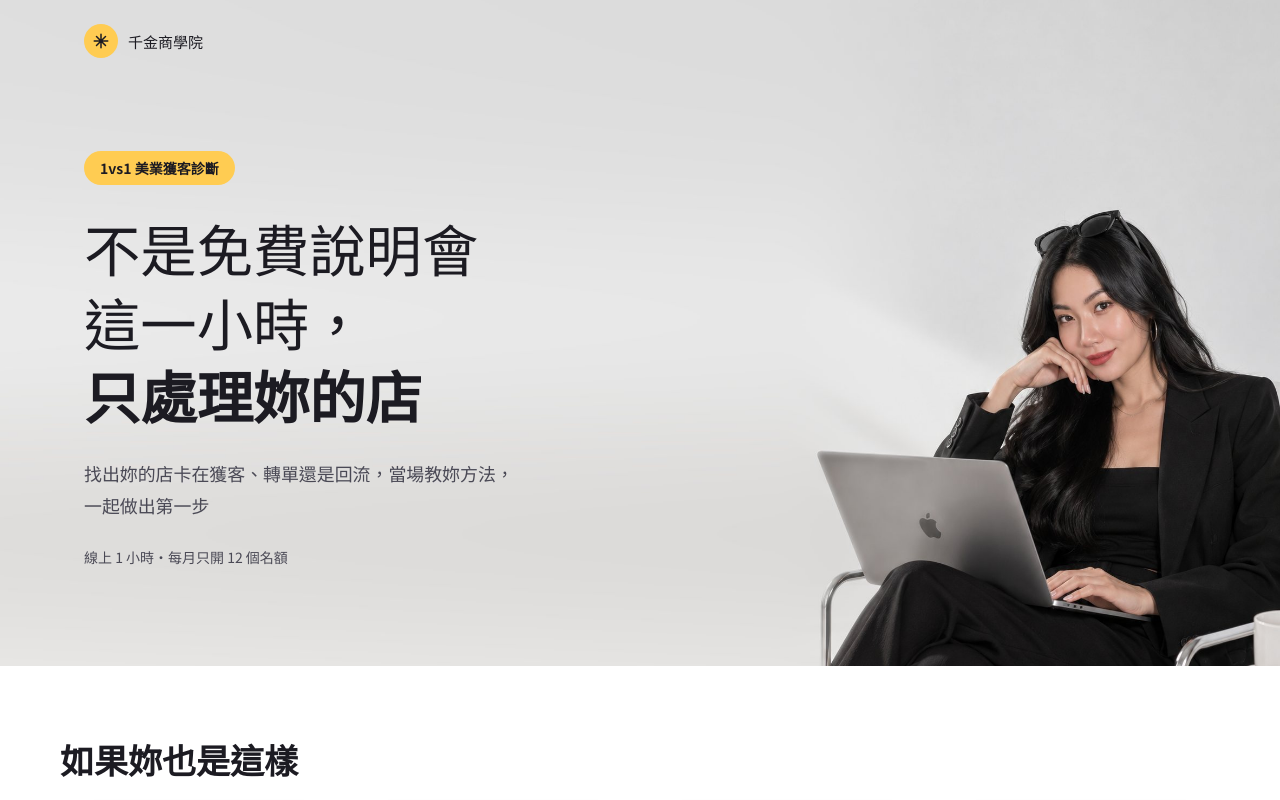
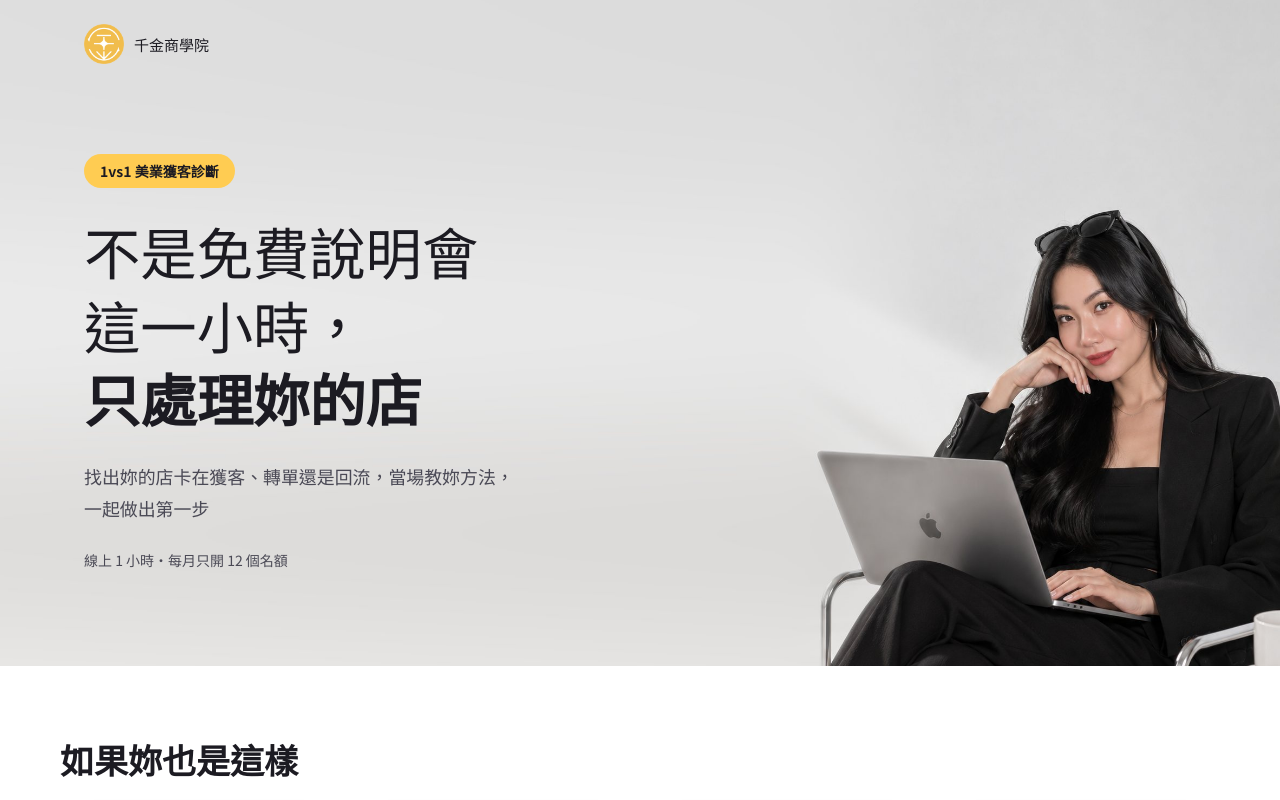
Before and after one commit to saviliu-savi/saviliu-1v1, a plain HTML site: page index.html in a window 1280 px wide. Shown: the top 800 px of the page. Drawn offline with Linux system fonts and the light colour scheme.

Commit message:
換成千金商學院正式 logo，加上網站小圖示
Co-Authored-By: Claude Opus 5.5 <noreply@anthropic.com>
Claude-Session: https://claude.ai/code/session_01JQe2HFqrc7swKTiSVJJYrJ

```diff
--- a/index.html
+++ b/index.html
@@ -2,6 +2,7 @@
 <html lang="zh-Hant-TW">
 <head>
 <meta charset="utf-8">
+<link rel="icon" type="image/png" href="favicon.png">
 <meta name="viewport" content="width=device-width, initial-scale=1">
 <title>1vs1 美業獲客診斷｜千金商學院</title>
 <meta name="description" content="不是免費說明會，線上 1 小時，找出妳的店卡在獲客、轉單還是回流，當場教妳方法，一起做出第一步">
@@ -27,9 +28,7 @@ summary::-webkit-details-marker{display:none}
 <section class="qj-hero" style="position: relative; display: flex; flex-direction: column">
 <header style="width: 100%; max-width: 1160px; margin: 0 auto; padding: 24px; box-sizing: border-box; display: flex; align-items: center; justify-content: space-between; gap: 16px; flex-wrap: wrap">
 <div style="display: flex; align-items: center; gap: 10px">
-<div style="width: 34px; height: 34px; border-radius: 999px; background: #ffcc52; display: flex; align-items: center; justify-content: center">
-<svg width="18" height="18" viewBox="0 0 24 24" fill="none" stroke="#1c1b22" stroke-width="2" stroke-linecap="round" aria-hidden="true"><path d="M12 3v18M3 12h18M6 6l12 12M18 6L6 18"></path></svg>
-</div>
+<img src="qianjin-logo.png" alt="千金商學院 logo" width="40" height="40" style="display: block; width: 40px; height: 40px">
 <span style="font-size: 15px; font-weight: 500; color: #1c1b22">千金商學院</span>
 </div>
 </header>
```
Also changed, not shown: favicon.png (added), qianjin-logo.png (added).
